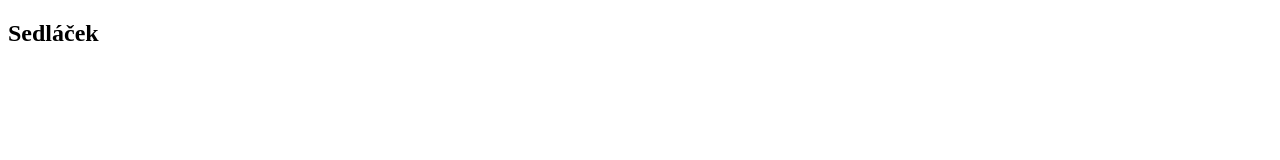
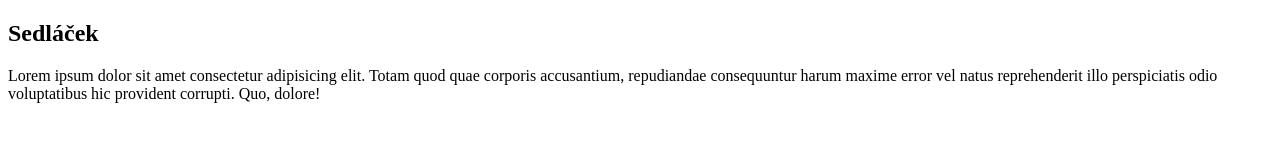
Before and after one commit to SedlacekMi20/sedlacek1, a plain HTML site: page index.html in a window 1280 px wide. Drawn offline with Linux system fonts and the light colour scheme.

Commit message:
Vytvoření prvního odstavce

```diff
--- a/index.html
+++ b/index.html
@@ -6,5 +6,8 @@
 </head>
 <body>
     <h2>Sedláček</h2>
+    <p>Lorem ipsum dolor sit amet consectetur adipisicing elit. Totam quod quae corporis accusantium, repudiandae
+        consequuntur harum maxime error vel natus reprehenderit illo perspiciatis odio voluptatibus hic provident
+        corrupti. Quo, dolore!</p>
 </body>
 </html>
```
